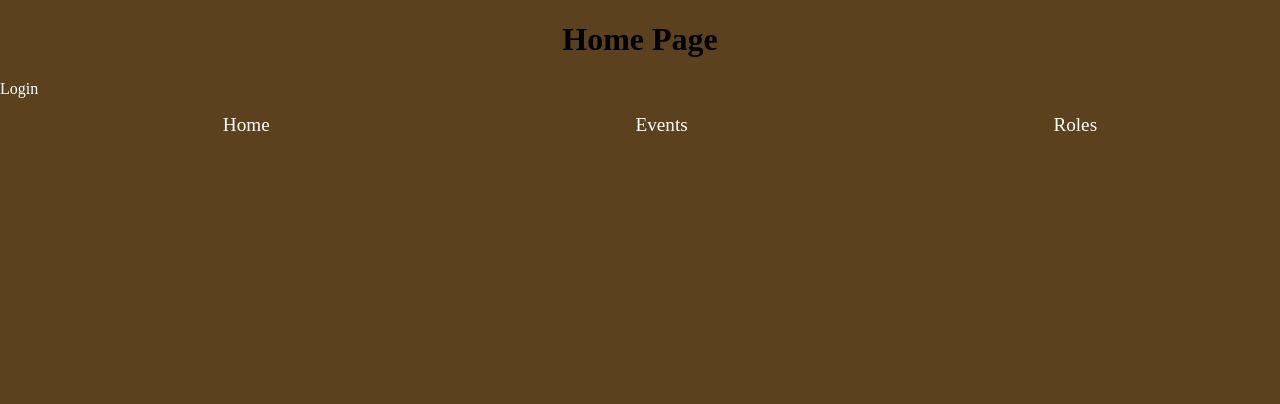
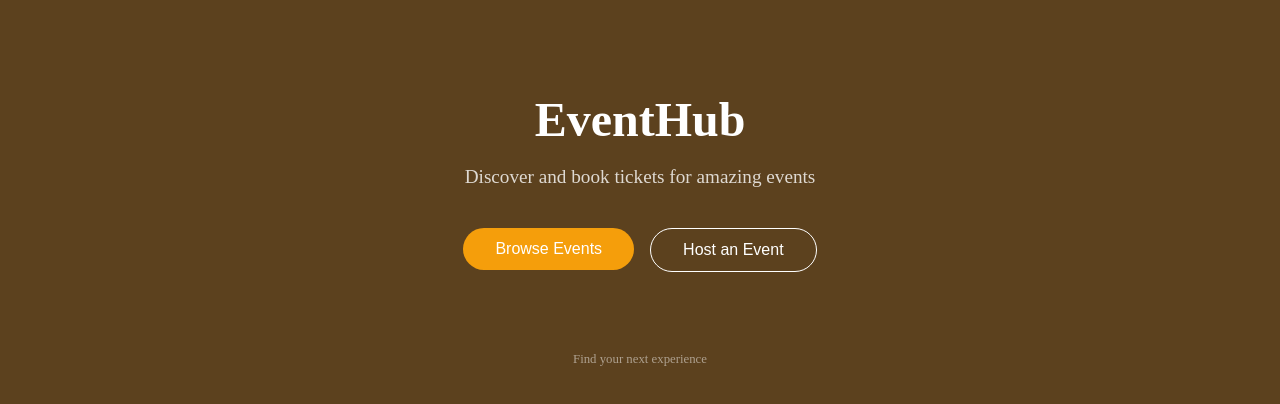
Before and after one commit to MohamedNoor20/event_app, a Next.js app: page / in a window 1280 px wide. Shown: the top 404 px of the page. Built offline with nearby package versions, Linux system fonts and the light colour scheme; no server answers.

Commit message:
Redesigned homepage with minimal landing page

```diff
--- a/src/app/page.js
+++ b/src/app/page.js
@@ -1,17 +1,81 @@
-import "@/style/globals.css";
-import Link from "next/link";
-import {Navbar} from "@/components/nav/nav";
-import {UserInfo} from "@/components/UserInfo";
+// Home Page
+'use client';
 
-export default function Home(){
-  return(
-    <div>
-      <h1>Home Page</h1>
+import Link from 'next/link';
 
-      <div>
-        <UserInfo/>
-        <Navbar/>
+export default function HomePage() {
+  return (
+    <div style={{
+      maxWidth: '1200px',
+      margin: '0 auto',
+      padding: '60px 20px',
+      textAlign: 'center'
+    }}>
+      {/* Main Title */}
+      <h1 style={{
+        fontSize: '3rem',
+        color: 'white',
+        marginBottom: '16px',
+        fontWeight: '600'
+      }}>
+        EventHub
+      </h1>
+
+      <p style={{
+        fontSize: '1.2rem',
+        color: 'rgba(255,255,255,0.8)',
+        marginBottom: '40px',
+        maxWidth: '600px',
+        marginLeft: 'auto',
+        marginRight: 'auto'
+      }}>
+        Discover and book tickets for amazing events
+      </p>
+
+      {/* Buttons */}
+      <div style={{
+        display: 'flex',
+        gap: '16px',
+        justifyContent: 'center',
+        flexWrap: 'wrap'
+      }}>
+        <Link href="/Event">
+          <button style={{
+            backgroundColor: '#f59e0b',
+            color: 'white',
+            padding: '12px 32px',
+            border: 'none',
+            borderRadius: '40px',
+            fontSize: '1rem',
+            cursor: 'pointer'
+          }}>
+            Browse Events
+          </button>
+        </Link>
+
+        <Link href="/Create_event">
+          <button style={{
+            backgroundColor: 'transparent',
+            color: 'white',
+            padding: '12px 32px',
+            border: '1px solid white',
+            borderRadius: '40px',
+            fontSize: '1rem',
+            cursor: 'pointer'
+          }}>
+            Host an Event
+          </button>
+        </Link>
       </div>
+
+      {/* Simple Footer Text */}
+      <p style={{
+        marginTop: '80px',
+        color: 'rgba(255,255,255,0.5)',
+        fontSize: '0.8rem'
+      }}>
+        Find your next experience
+      </p>
     </div>
   );
 }
```
